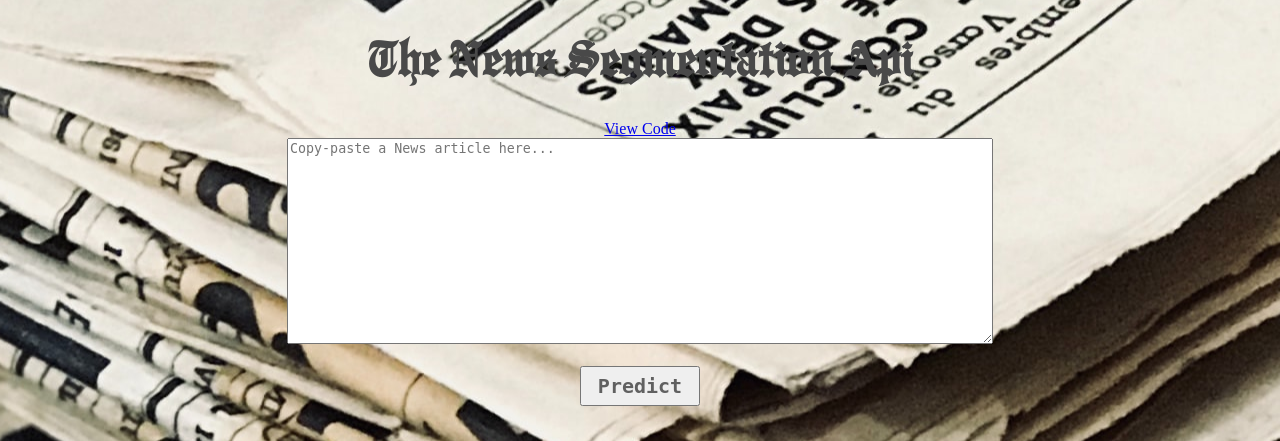
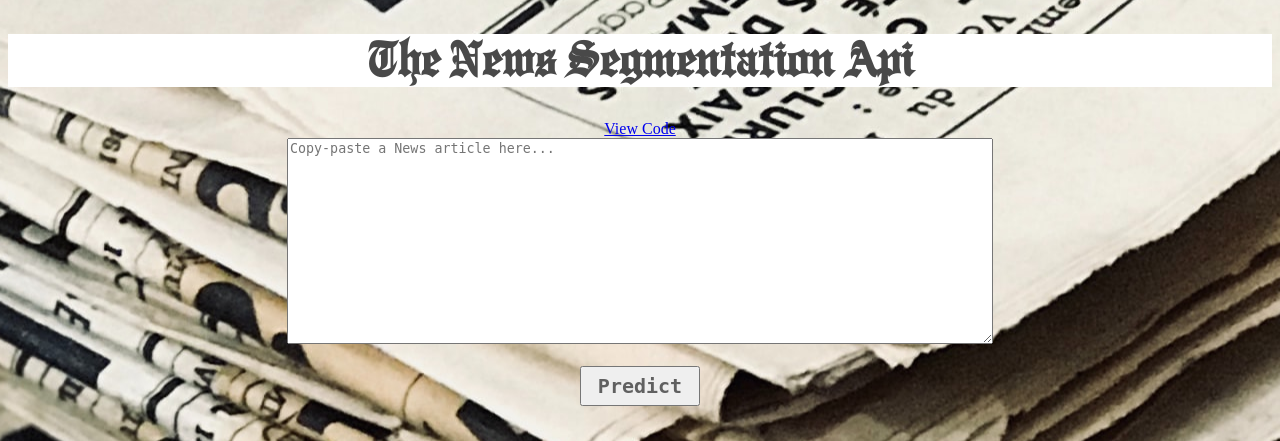
Before and after one commit to AnityaGan9urde/NEWS-Headline-Classifier-project, a Flask app: page / in a window 1280 px wide. Shown: the top 441 px of the page. Run offline with Flask 2, Linux system fonts and the light colour scheme; parts of the project's set-up code (start-up, migrations or seed data) failed here and were passed over.

Commit message:
Update main.css

```diff
--- a/static/css/main.css
+++ b/static/css/main.css
@@ -6,6 +6,7 @@ h1 {
             font-family: customFont;
             font-size: 50px;
             color: #494949;
+            background-color: #ffffff;
 }
 h2 {
             font-family: monospace;
```
